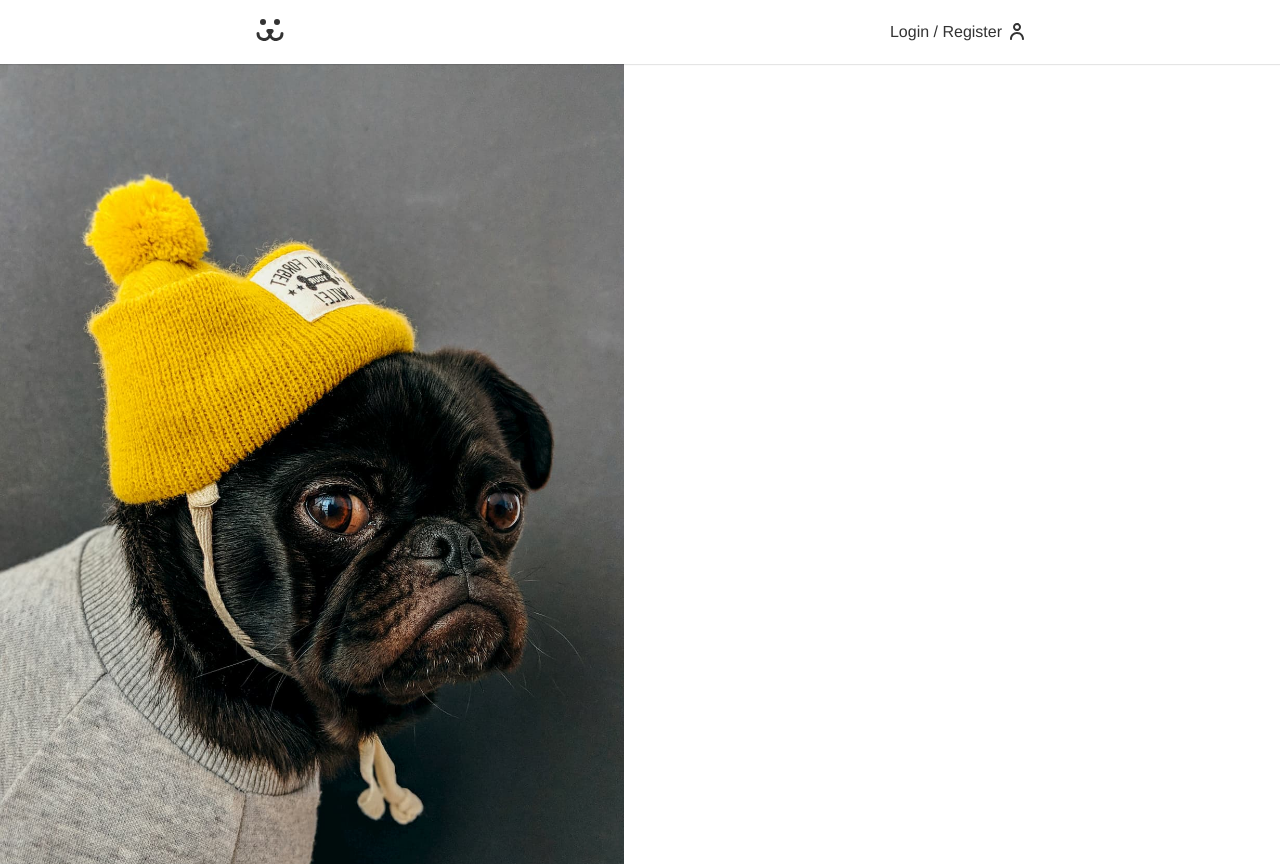
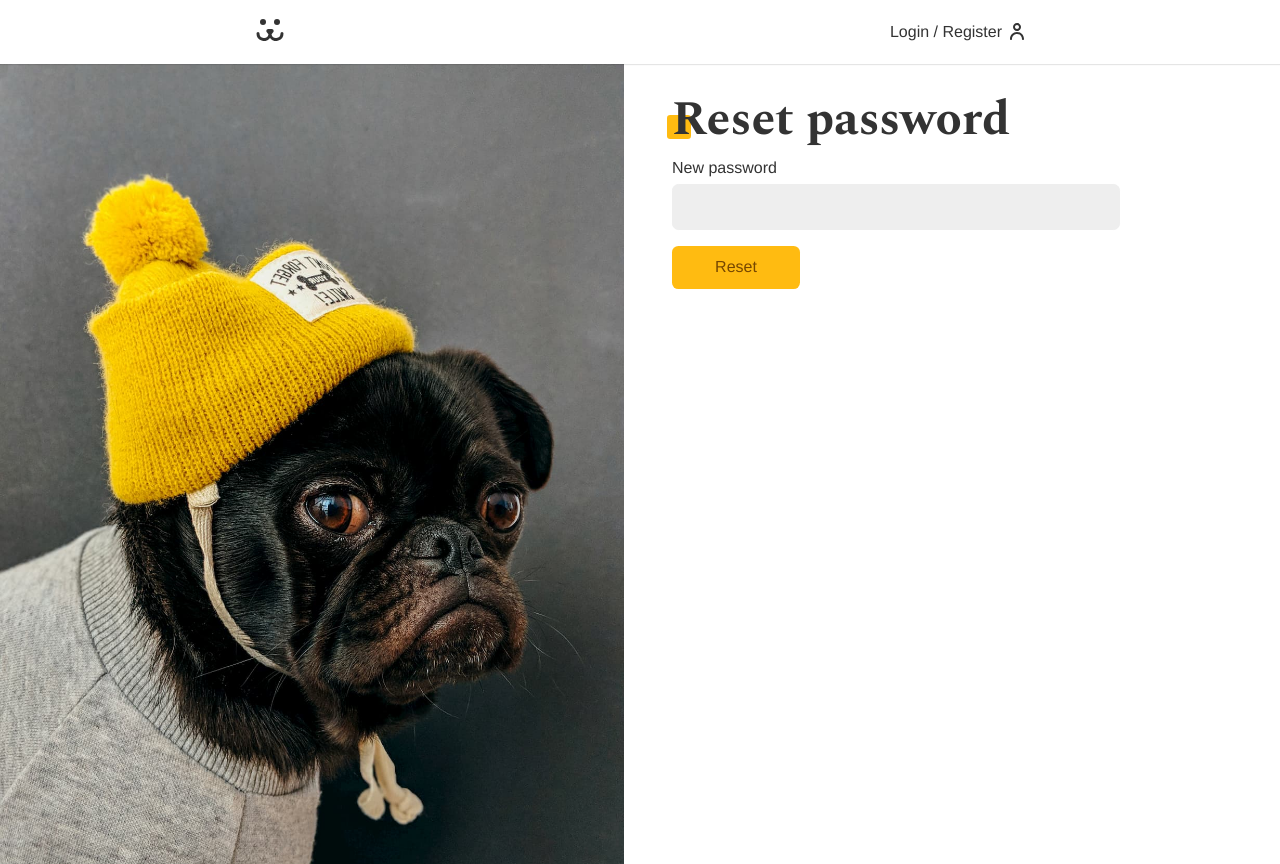
Before and after one commit to thealfredohenrique/dogs, a React (Create React App) app: page /login/reset-password in a window 1280 px wide. Built offline with nearby package versions, Linux system fonts and the light colour scheme.

Commit message:
Add reset password feature

```diff
--- a/src/pages/Login/ResetPassword/index.tsx
+++ b/src/pages/Login/ResetPassword/index.tsx
@@ -1,7 +1,61 @@
+import { FormEvent, useEffect, useState } from "react";
+import { useNavigate } from "react-router-dom";
+import Button from "../../../components/Button";
+import Error from "../../../components/Error";
+import Input from "../../../components/Input";
+import useForm from "../../../hooks/useForm";
+import { resetPassword } from "../../../services/login";
 import styles from "./styles.module.css";
 
 const ResetPassword = () => {
-  return <></>;
+  const [key, setKey] = useState("");
+  const [login, setLogin] = useState("");
+  const [error, setError] = useState("");
+  const [loading, setLoading] = useState(false);
+  const navigate = useNavigate();
+  const password = useForm("password");
+
+  useEffect(() => {
+    const params = new URLSearchParams(window.location.search);
+    const key = params.get("key");
+    const login = params.get("login");
+
+    if (key) setKey(key);
+    if (login) setLogin(login);
+  }, []);
+
+  const handleSubmit = async (event: FormEvent) => {
+    event.preventDefault();
+
+    if (password.validate()) {
+      try {
+        setError("");
+        setLoading(true);
+        const response = await resetPassword(key, login, password.value);
+        if (response) navigate("/login");
+      } catch (e: any) {
+        setError(e.message);
+      } finally {
+        setLoading(false);
+      }
+    }
+  };
+
+  return (
+    <section>
+      <h1 className="title">Reset password</h1>
+      <form onSubmit={handleSubmit}>
+        <Input
+          label="New password"
+          type="password"
+          name="password"
+          {...password}
+        />
+        <Button disabled={loading}>{loading ? "Resetting..." : "Reset"}</Button>
+      </form>
+      <Error message={error} />
+    </section>
+  );
 };
 
 export default ResetPassword;
--- a/src/services/login.ts
+++ b/src/services/login.ts
@@ -68,5 +68,25 @@ export const recoverPassword = async (login: string, url: string) => {
     body: JSON.stringify({ login, url }),
   });
 
-  return !!response.ok;
+  if (!response.ok) {
+    throw new Error("Unable to send recovery link to your email.");
+  }
+
+  return true;
 };
+
+export const resetPassword = async (
+  key: string,
+  login: string,
+  password: string
+) => {
+  const response = await fetch(`${ENDPOINT}/api/password/reset`, {
+    method: "POST",
+    headers: { "Content-Type": "application/json" },
+    body: JSON.stringify({ key, login, password }),
+  });
+
+  if (!response.ok) throw new Error("Your password could not be reset.");
+
+  return true;
+};
```
